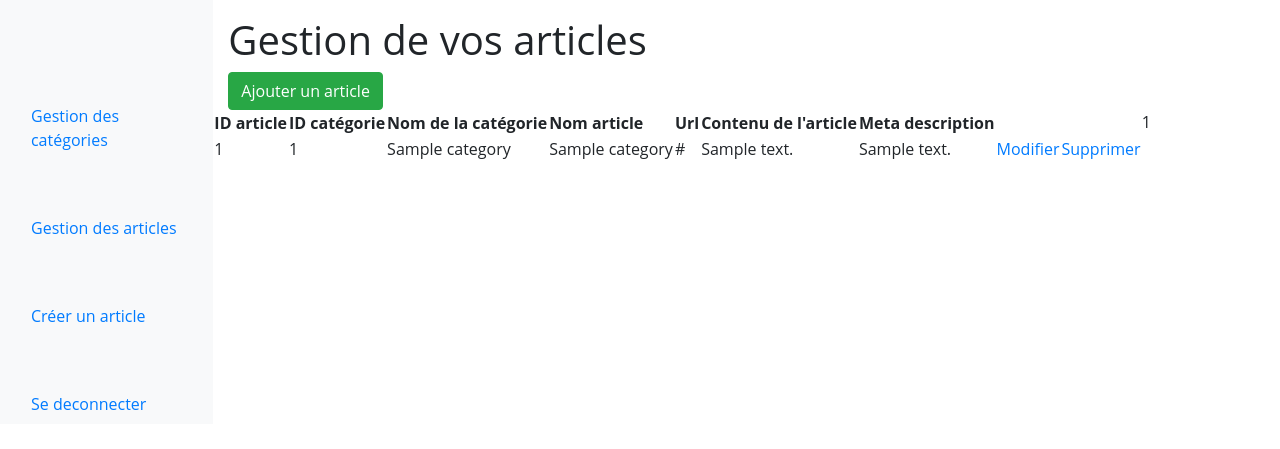
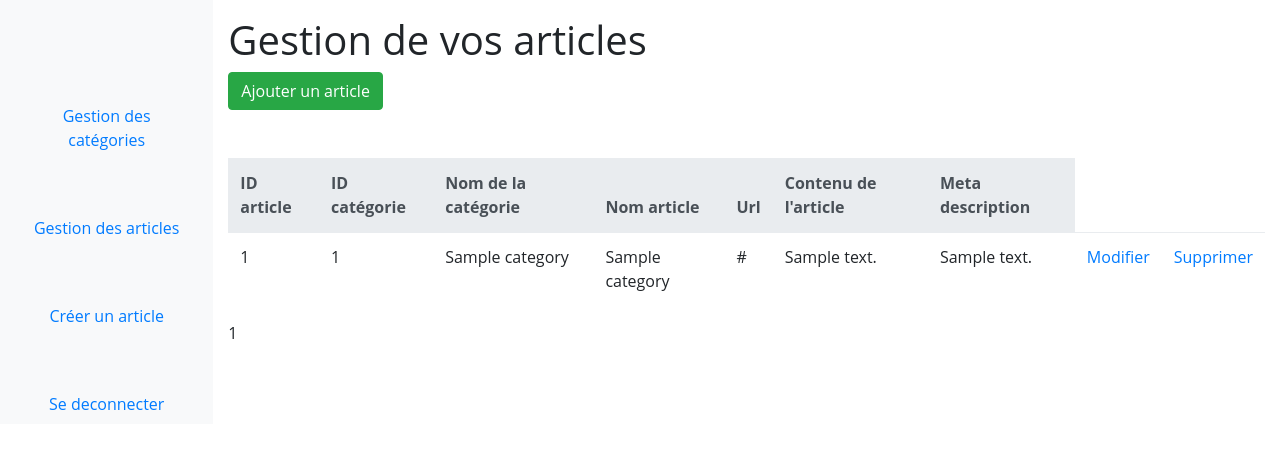
Before and after one commit to genibus/krav-web, a PHP site: page /admin/index.php in a window 1280 px wide. Shown: the top 449 px of the page. Run offline with PHP 8.4, Linux system fonts and the light colour scheme; the visitor is signed in with stand-in values (Sample User, id 1); tables that the repository leaves empty or names only in its code hold one stand-in row (values such as "Sample post"); some libraries are stand-ins or nearby versions.

Commit message:
updated header admin

```diff
--- a/admin/asset/part/header.php
+++ b/admin/asset/part/header.php
@@ -15,16 +15,16 @@
 			<div class="row">
 				<header class="col-sm-3 col-md-2 d-none d-sm-block bg-light sidebar">
 						<nav class="nav nav-pills flex-column nav-admin mt-5">
-							<div class="nav-item mt-5">
+							<div class="nav-item mt-5 text-center">
 								<a href="categories.php" class="nav-link nav-link-custom">Gestion des catégories</a>
 							</div>
-							<div class="nav-item mt-5">
+							<div class="nav-item mt-5 text-center">
 								<a href='index.php' class="nav-link nav-link-custom">Gestion des articles</a>
 							</div>
-							<div class="nav-item mt-5">
+							<div class="nav-item mt-5 text-center">
 								<a href='article_create.php' class="nav-link nav-link-custom">Créer un article</a>
 							</div>
-							<div class="nav-item mt-5">
+							<div class="nav-item mt-5 text-center">
 								<a href='logout.php' class="nav-link nav-link-custom">Se deconnecter</a>
 							</div>
 						</nav>
--- a/admin/index.php
+++ b/admin/index.php
@@ -59,12 +59,9 @@ $description = "description";
 include_once 'asset/part/header.php'; ?>
 		<h1>Gestion de vos articles</h1>
 		<a href="article_create.php" class="btn btn-success">Ajouter un article</a>
-
-
-
-	<div class="row">
-		<table class="">
+			<table class="table mt-5 table-hover">
 				<!-- début tableau affichage des articles -->
+				<thead class="thead-light">
 					<tr>
 						<th>ID article</th>
 						<th>ID catégorie</th>
@@ -74,6 +71,7 @@ include_once 'asset/part/header.php'; ?>
 						<th>Contenu de l'article</th>
 						<th>Meta description</th>
 					</tr>
+				</thead>
 				<?php foreach($affiche_categorie as $ligne_articles):?><!-- on affiche toutes les données de la table articles -->
 					<tr>
 						<td><?= $ligne_articles['id_work']; ?></td>
@@ -90,7 +88,7 @@ include_once 'asset/part/header.php'; ?>
 				<?php endforeach ;?>
 				<!-- fin tableau affichage articles -->
 			</table>
-			<ul class="pagination justify-content-center">
+				<ul class="pagination center">
 	<?php
 		for($i = 1 ; $i <= $nbPage ; $i++ )
 		{
@@ -106,8 +104,7 @@ include_once 'asset/part/header.php'; ?>
 
 	?>
 	 		</ul>
+	 	</main>
 	 </div>
-
 </div>
-	<?php
-	include_once 'asset/part/footer_article.php';
+<?php include_once 'asset/part/footer_article.php';
```
Also changed, not shown: admin/article_create.php (line endings or trailing spaces), admin/article_edit.php (line endings or trailing spaces), admin/categories.php (line endings or trailing spaces). Lines whose indentation alone changed are shown as unchanged.
